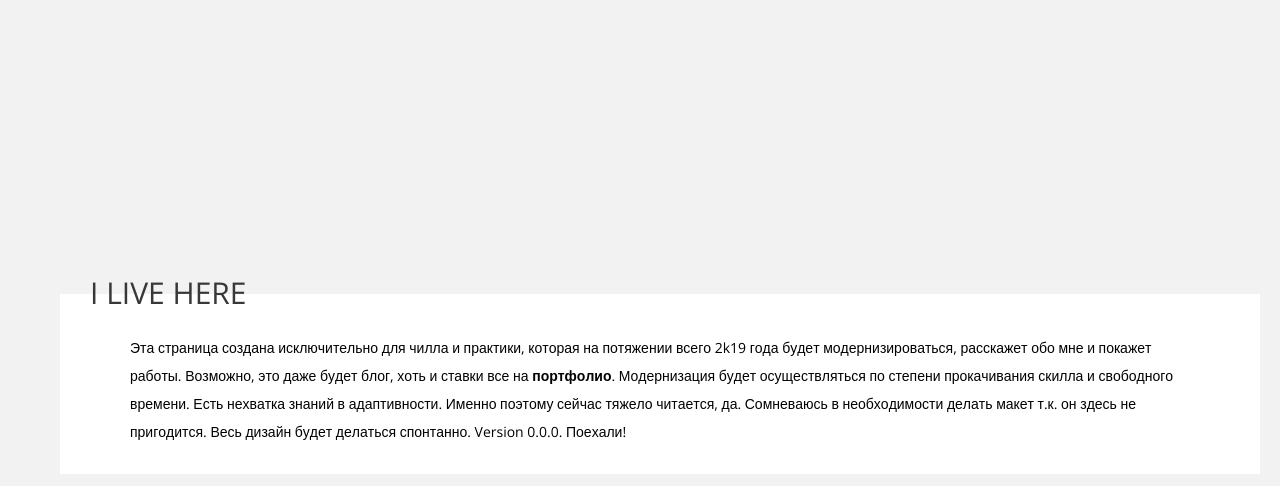
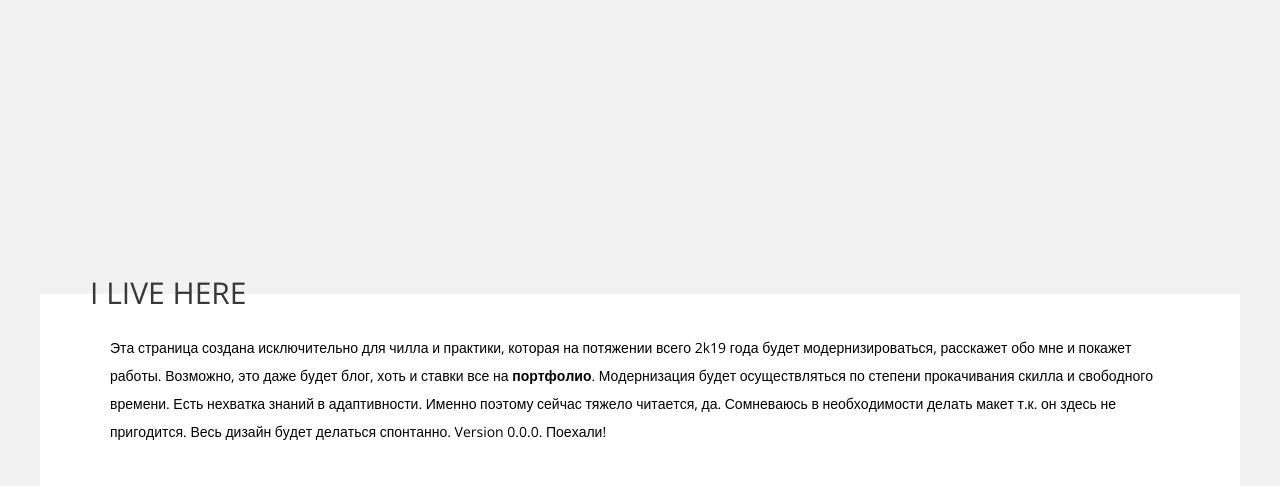
Before and after one commit to Shooouuun/shoun, a plain HTML site: page index.html in a window 1280 px wide. Shown: the part 496-982 px from the top of the page. Drawn offline with nearby package versions, Linux system fonts and the light colour scheme.

Commit message:
version 0.0.0 perezaliv

```diff
--- a/css/style.css
+++ b/css/style.css
@@ -113,18 +113,18 @@ a {
   display: flex;
   justify-content: flex-start;
   align-items: top;
-  padding-top: 40px;
+  padding: 40px 0 40px 0;
   min-width: 100%;
-  height: 180px;
+  min-height: 180px;
   background: #ffffff;
 
-  margin: 20px 20px 0 20px;
+  margin: 20px 0px 0 0px;
 }
 
 .about-caption {
   position: absolute;
   top: -21px;
-  margin-left: 30px;
+  margin-left: 50px;
   font-size: 30px;
   line-height: 40px;
   font-weight: 400;
```
